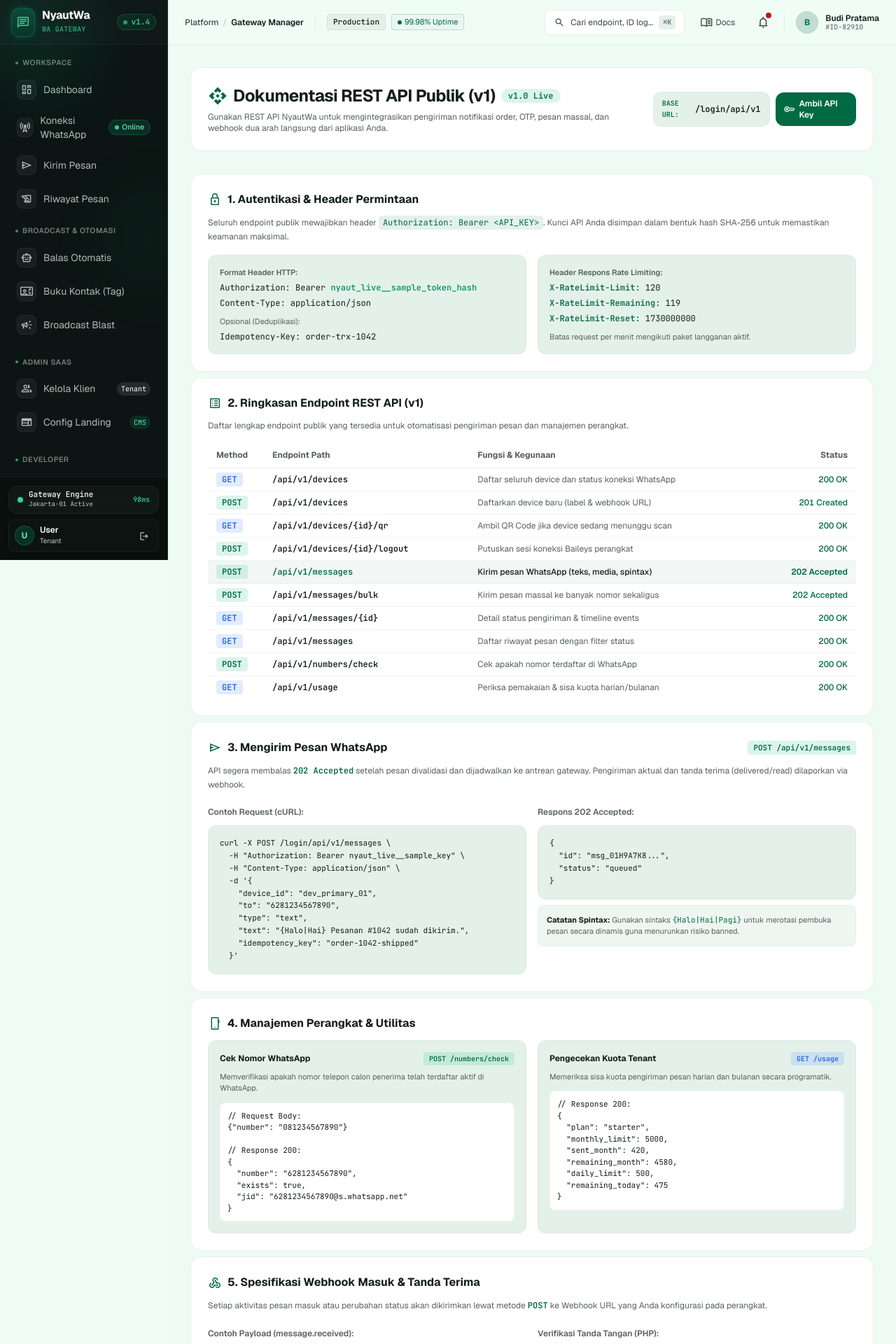
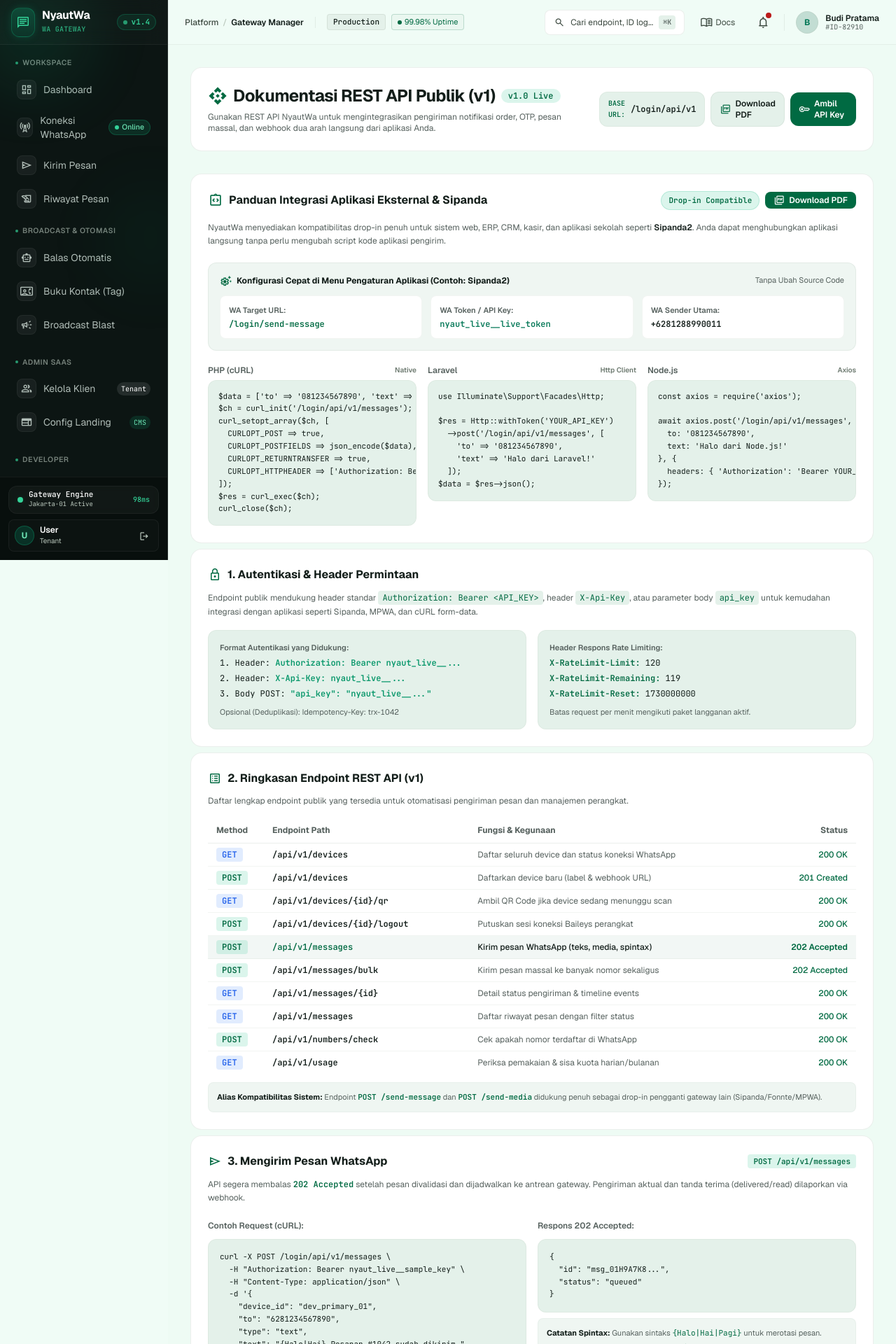
Before and after one commit to Asrorulhuda/nyautwa, a PHP site: page /login/docs in a window 1280 px wide. Shown: the top 1920 px of the page at 70% size. Run offline with PHP 8.4, Linux system fonts and the light colour scheme; a user stored in the database is signed in; data comes from the database, SQL or seed files in the repository; some libraries are stand-ins or nearby versions.

Commit message:
feat(docs): sediakan fitur unduh PDF panduan integrasi REST API dan integrasi Sipanda2 di /docs

```diff
--- a/app/Controllers/DocsController.php
+++ b/app/Controllers/DocsController.php
@@ -39,4 +39,20 @@ class DocsController {
             'samplePhone' => $device['phone'] ?? '+6281234567890',
         ], 'app');
     }
+
+    public function downloadPdf(Request $request): void {
+        if (!$this->auth->check()) { Response::redirect('/login'); return; }
+        $target = dirname(__DIR__, 2) . '/public/Panduan-Integrasi-NyautWa.pdf';
+        if (!file_exists($target)) {
+            $content = (new \App\Services\PdfService())->generateIntegrationPdf();
+            file_put_contents($target, $content);
+        } else {
+            $content = (string) file_get_contents($target);
+        }
+        header('Content-Type: application/pdf');
+        header('Content-Disposition: attachment; filename="Panduan-Integrasi-NyautWa.pdf"');
+        header('Content-Length: ' . strlen($content));
+        echo $content;
+        exit;
+    }
 }
--- a/app/Views/docs/index.php
+++ b/app/Views/docs/index.php
@@ -2,8 +2,12 @@
     <!-- Top Header Ribbon -->
     <?php require __DIR__ . '/partials/header.php'; ?>
 
+    <!-- Panduan Integrasi Cepat (Sipanda, Drop-In, PHP, Laravel, Node.js) -->
+    <?php require __DIR__ . '/partials/integration_guide.php'; ?>
+
     <!-- 1. Authentication & Headers -->
     <?php require __DIR__ . '/partials/auth_spec.php'; ?>
+
 
     <!-- 2. Endpoints Summary Table -->
     <?php require __DIR__ . '/partials/endpoints_table.php'; ?>
--- a/app/Views/docs/partials/auth_spec.php
+++ b/app/Views/docs/partials/auth_spec.php
@@ -4,18 +4,19 @@
         <h2 class="text-base font-bold text-on-surface">1. Autentikasi & Header Permintaan</h2>
     </div>
     <p class="text-xs text-secondary mb-4 leading-relaxed">
-        Seluruh endpoint publik mewajibkan header <code class="font-mono bg-surface-container px-1.5 py-0.5 rounded text-primary">Authorization: Bearer &lt;API_KEY&gt;</code>. Kunci API Anda disimpan dalam bentuk hash SHA-256 untuk memastikan keamanan maksimal.
+        Endpoint publik mendukung header standar <code class="font-mono bg-surface-container px-1.5 py-0.5 rounded text-primary">Authorization: Bearer &lt;API_KEY&gt;</code>, header <code class="font-mono bg-surface-container px-1.5 py-0.5 rounded text-primary">X-Api-Key</code>, atau parameter body <code class="font-mono bg-surface-container px-1.5 py-0.5 rounded text-primary">api_key</code> untuk kemudahan integrasi dengan aplikasi seperti Sipanda, MPWA, dan cURL form-data.
     </p>
 
     <div class="grid grid-cols-1 md:grid-cols-2 gap-4">
         <!-- Auth Header Sample -->
         <div class="p-4 rounded-xl bg-surface-container font-mono text-xs border border-outline-variant/20 space-y-1.5">
-            <div class="text-secondary select-none text-[11px] font-sans font-semibold">Format Header HTTP:</div>
-            <div class="text-on-surface">Authorization: Bearer <span class="text-emerald-600 font-semibold"><?= e($apiKeyPrefix) ?>_sample_token_hash</span></div>
-            <div class="text-on-surface">Content-Type: application/json</div>
-            <div class="text-secondary select-none text-[11px] pt-1 font-sans">Opsional (Deduplikasi):</div>
-            <div class="text-on-surface">Idempotency-Key: order-trx-1042</div>
+            <div class="text-secondary select-none text-[11px] font-sans font-semibold">Format Autentikasi yang Didukung:</div>
+            <div class="text-on-surface">1. Header: <span class="text-emerald-600 font-semibold">Authorization: Bearer <?= e($apiKeyPrefix) ?>_...</span></div>
+            <div class="text-on-surface">2. Header: <span class="text-emerald-600 font-semibold">X-Api-Key: <?= e($apiKeyPrefix) ?>_...</span></div>
+            <div class="text-on-surface">3. Body POST: <span class="text-emerald-600 font-semibold">"api_key": "<?= e($apiKeyPrefix) ?>_..."</span></div>
+            <div class="text-secondary select-none text-[11px] pt-1 font-sans">Opsional (Deduplikasi): Idempotency-Key: trx-1042</div>
         </div>
+
 
         <!-- Rate Limit Headers -->
         <div class="p-4 rounded-xl bg-surface-container font-mono text-xs border border-outline-variant/20 space-y-1.5">
--- a/app/Views/docs/partials/endpoints_table.php
+++ b/app/Views/docs/partials/endpoints_table.php
@@ -81,4 +81,7 @@
             </tbody>
         </table>
     </div>
+    <div class="mt-3 p-3 rounded-lg bg-surface-container/60 border border-outline-variant/15 text-[11px] text-secondary flex items-center justify-between">
+        <span><strong class="text-on-surface">Alias Kompatibilitas Sistem:</strong> Endpoint <code class="text-primary font-mono font-semibold">POST /send-message</code> dan <code class="text-primary font-mono font-semibold">POST /send-media</code> didukung penuh sebagai drop-in pengganti gateway lain (Sipanda/Fonnte/MPWA).</span>
+    </div>
 </div>
--- a/app/Views/docs/partials/header.php
+++ b/app/Views/docs/partials/header.php
@@ -17,6 +17,10 @@
                 <span class="text-[10px] uppercase font-semibold text-primary">Base URL:</span>
                 <span class="text-on-surface font-semibold select-all"><?= url('/api/v1') ?></span>
             </div>
+            <a href="<?= url('/docs/download-pdf') ?>" class="inline-flex items-center gap-1.5 px-3 py-2 rounded-xl bg-surface-container border border-outline-variant/30 text-on-surface text-xs font-semibold hover:bg-surface-container-high shadow-xs transition-colors" title="Download Panduan Format PDF">
+                <span class="material-symbols-outlined text-[16px] text-primary">picture_as_pdf</span>
+                <span>Download PDF</span>
+            </a>
             <a href="<?= url('/api-keys') ?>" class="inline-flex items-center gap-1.5 px-3 py-2 rounded-xl bg-primary text-white text-xs font-semibold hover:bg-primary-container shadow-xs transition-colors">
                 <span class="material-symbols-outlined text-[16px]">key</span>
                 <span>Ambil API Key</span>
--- /dev/null
+++ b/app/Views/docs/partials/integration_guide.php
@@ -0,0 +1,95 @@
+<div class="p-6 rounded-2xl bg-surface-container-lowest border border-outline-variant/30 shadow-xs mb-6">
+    <div class="flex items-center justify-between mb-4">
+        <div class="flex items-center gap-2">
+            <span class="material-symbols-outlined text-primary text-[22px]">integration_instructions</span>
+            <h2 class="text-base font-bold text-on-surface">Panduan Integrasi Aplikasi Eksternal & Sipanda</h2>
+        </div>
+        <div class="flex items-center gap-2">
+            <span class="px-2.5 py-1 rounded-full font-mono text-[11px] font-bold bg-emerald-500/15 text-primary border border-emerald-500/20">Drop-in Compatible</span>
+            <a href="<?= url('/docs/download-pdf') ?>" class="inline-flex items-center gap-1.5 px-3 py-1 rounded-lg bg-primary hover:bg-primary-container text-white text-xs font-semibold shadow-xs transition-colors" title="Download Panduan Format PDF">
+                <span class="material-symbols-outlined text-[16px]">picture_as_pdf</span>
+                <span>Download PDF</span>
+            </a>
+        </div>
+    </div>
+
+
+    <p class="text-xs text-secondary mb-5 leading-relaxed">
+        NyautWa menyediakan kompatibilitas drop-in penuh untuk sistem web, ERP, CRM, kasir, dan aplikasi sekolah seperti <strong class="text-on-surface font-semibold">Sipanda2</strong>. Anda dapat menghubungkan aplikasi langsung tanpa perlu mengubah script kode aplikasi pengirim.
+    </p>
+
+    <!-- 1. Drop-In Config Box for Sipanda / Fonnte / MPWA -->
+    <div class="p-4 rounded-xl bg-surface-container/60 border border-outline-variant/25 mb-5 space-y-3">
+        <div class="flex items-center justify-between">
+            <span class="text-xs font-bold text-on-surface flex items-center gap-1.5">
+                <span class="material-symbols-outlined text-primary text-[18px]">settings_suggest</span>
+                Konfigurasi Cepat di Menu Pengaturan Aplikasi (Contoh: Sipanda2)
+            </span>
+            <span class="text-[11px] text-secondary font-sans">Tanpa Ubah Source Code</span>
+        </div>
+        <div class="grid grid-cols-1 md:grid-cols-3 gap-3 font-mono text-xs">
+            <div class="p-3 rounded-lg bg-surface-container-lowest border border-outline-variant/20">
+                <div class="text-secondary text-[11px] font-sans font-semibold mb-1">WA Target URL:</div>
+                <div class="text-primary font-bold break-all select-all"><?= url('/send-message') ?></div>
+            </div>
+            <div class="p-3 rounded-lg bg-surface-container-lowest border border-outline-variant/20">
+                <div class="text-secondary text-[11px] font-sans font-semibold mb-1">WA Token / API Key:</div>
+                <div class="text-emerald-700 font-bold break-all select-all"><?= e($apiKeyPrefix) ?>_live_token</div>
+            </div>
+            <div class="p-3 rounded-lg bg-surface-container-lowest border border-outline-variant/20">
+                <div class="text-secondary text-[11px] font-sans font-semibold mb-1">WA Sender Utama:</div>
+                <div class="text-on-surface font-bold select-all"><?= e($samplePhone) ?></div>
+            </div>
+        </div>
+    </div>
+
+    <!-- 2. Code Snippets in Tabs / Grid -->
+    <div class="grid grid-cols-1 lg:grid-cols-3 gap-4">
+        <!-- PHP Native / cURL -->
+        <div class="space-y-1.5">
+            <div class="flex items-center justify-between text-xs font-semibold text-secondary">
+                <span>PHP (cURL)</span><span class="text-[10px] text-outline">Native</span>
+            </div>
+            <pre class="p-3.5 rounded-xl bg-surface-container font-mono text-[11px] text-on-surface overflow-x-auto border border-outline-variant/20 leading-relaxed"><code>$data = ['to' => '081234567890', 'text' => 'Halo!'];
+$ch = curl_init('<?= url('/api/v1/messages') ?>');
+curl_setopt_array($ch, [
+  CURLOPT_POST => true,
+  CURLOPT_POSTFIELDS => json_encode($data),
+  CURLOPT_RETURNTRANSFER => true,
+  CURLOPT_HTTPHEADER => ['Authorization: Bearer YOUR_API_KEY', 'Content-Type: application/json']
+]);
+$res = curl_exec($ch);
+curl_close($ch);</code></pre>
+        </div>
+
+        <!-- Laravel -->
+        <div class="space-y-1.5">
+            <div class="flex items-center justify-between text-xs font-semibold text-secondary">
+                <span>Laravel</span><span class="text-[10px] text-outline">Http Client</span>
+            </div>
+            <pre class="p-3.5 rounded-xl bg-surface-container font-mono text-[11px] text-on-surface overflow-x-auto border border-outline-variant/20 leading-relaxed"><code>use Illuminate\Support\Facades\Http;
+
+$res = Http::withToken('YOUR_API_KEY')
+  ->post('<?= url('/api/v1/messages') ?>', [
+    'to' => '081234567890',
+    'text' => 'Halo dari Laravel!'
+  ]);
+$data = $res->json();</code></pre>
+        </div>
+
+        <!-- Node.js / JavaScript -->
+        <div class="space-y-1.5">
+            <div class="flex items-center justify-between text-xs font-semibold text-secondary">
+                <span>Node.js</span><span class="text-[10px] text-outline">Axios</span>
+            </div>
+            <pre class="p-3.5 rounded-xl bg-surface-container font-mono text-[11px] text-on-surface overflow-x-auto border border-outline-variant/20 leading-relaxed"><code>const axios = require('axios');
+
+await axios.post('<?= url('/api/v1/messages') ?>', {
+  to: '081234567890',
+  text: 'Halo dari Node.js!'
+}, {
+  headers: { 'Authorization': 'Bearer YOUR_API_KEY' }
+});</code></pre>
+        </div>
+    </div>
+</div>
--- a/app/Views/docs/partials/messages_spec.php
+++ b/app/Views/docs/partials/messages_spec.php
@@ -34,8 +34,9 @@
   "id": "msg_01H9A7K8...",
   "status": "queued"
 }</code></pre>
-            <div class="p-3 rounded-lg bg-surface-container/60 border border-outline-variant/15 text-[11px] text-secondary">
-                <strong class="text-on-surface">Catatan Spintax:</strong> Gunakan sintaks <code class="text-primary font-mono">{Halo|Hai|Pagi}</code> untuk merotasi pembuka pesan secara dinamis guna menurunkan risiko banned.
+            <div class="p-3 rounded-lg bg-surface-container/60 border border-outline-variant/15 text-[11px] text-secondary space-y-1">
+                <div><strong class="text-on-surface">Catatan Spintax:</strong> Gunakan sintaks <code class="text-primary font-mono">{Halo|Hai|Pagi}</code> untuk merotasi pesan.</div>
+                <div><strong class="text-on-surface">Integrasi Mudah:</strong> Menerima endpoint <code class="text-primary font-mono">/send-message</code>, field <code class="text-primary font-mono">number</code>, dan <code class="text-primary font-mono">message</code> (kompatibel langsung dengan Sipanda, Fonnte & MPWA).</div>
             </div>
         </div>
     </div>
--- a/routes/web.php
+++ b/routes/web.php
@@ -79,6 +79,8 @@ $router->get('/invoices/{id}', [\App\Controllers\InvoiceController::class, 'show
 $router->get('/settings/landing', [\App\Controllers\LandingConfigController::class, 'index']);
 $router->post('/settings/landing', [\App\Controllers\LandingConfigController::class, 'update']);
 $router->get('/docs', [\App\Controllers\DocsController::class, 'index']);
+$router->get('/docs/download-pdf', [\App\Controllers\DocsController::class, 'downloadPdf']);
+
 
 // Internal Engine Callback & GitHub Webhook Deploy
 $router->post('/api/v1/internal/callback', [\App\Controllers\Api\InternalCallbackController::class, 'handle']);
```
Also changed, not shown: app/Services/PdfService.php (added, +95 -0 lines), docs/PANDUAN_INTEGRASI.md (added, +99 -0 lines), docs/wa-gateway-prd/docs/03-api-spec.md (+16 -11 lines), 1 other file.
